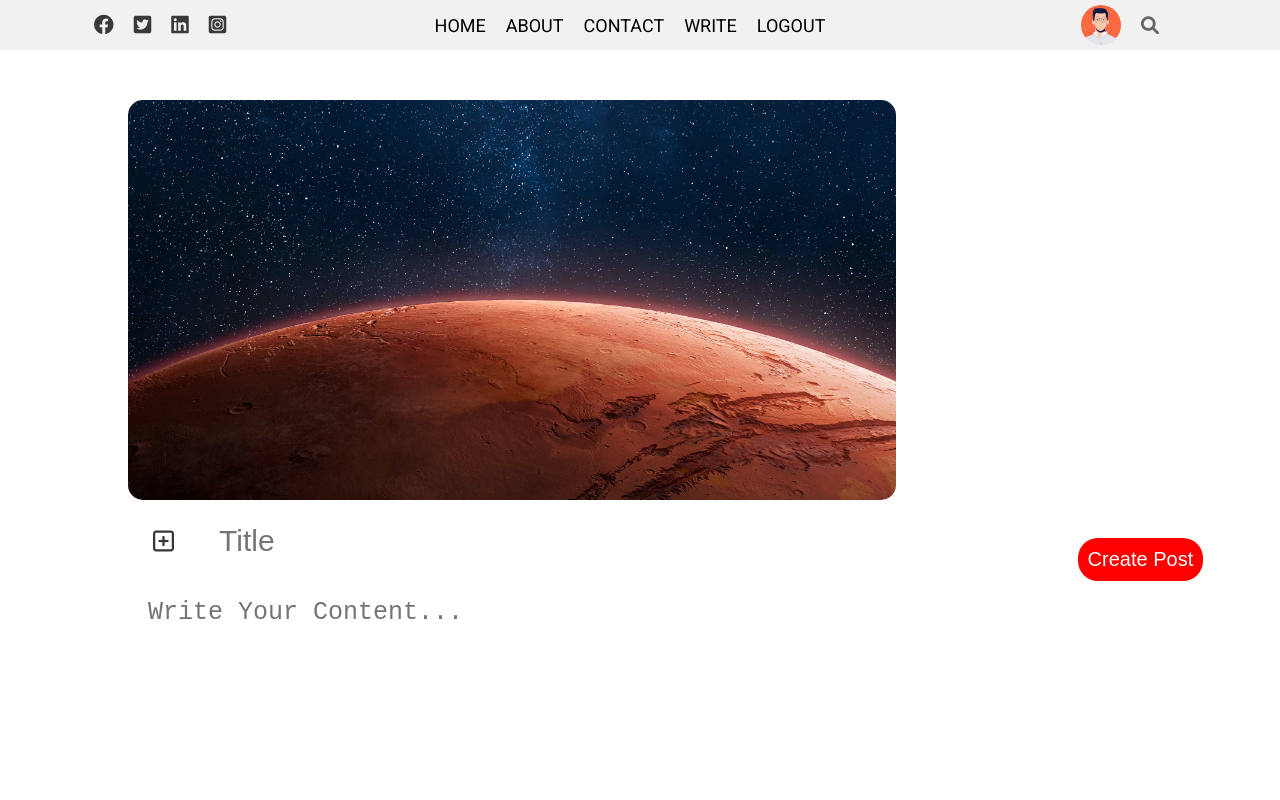
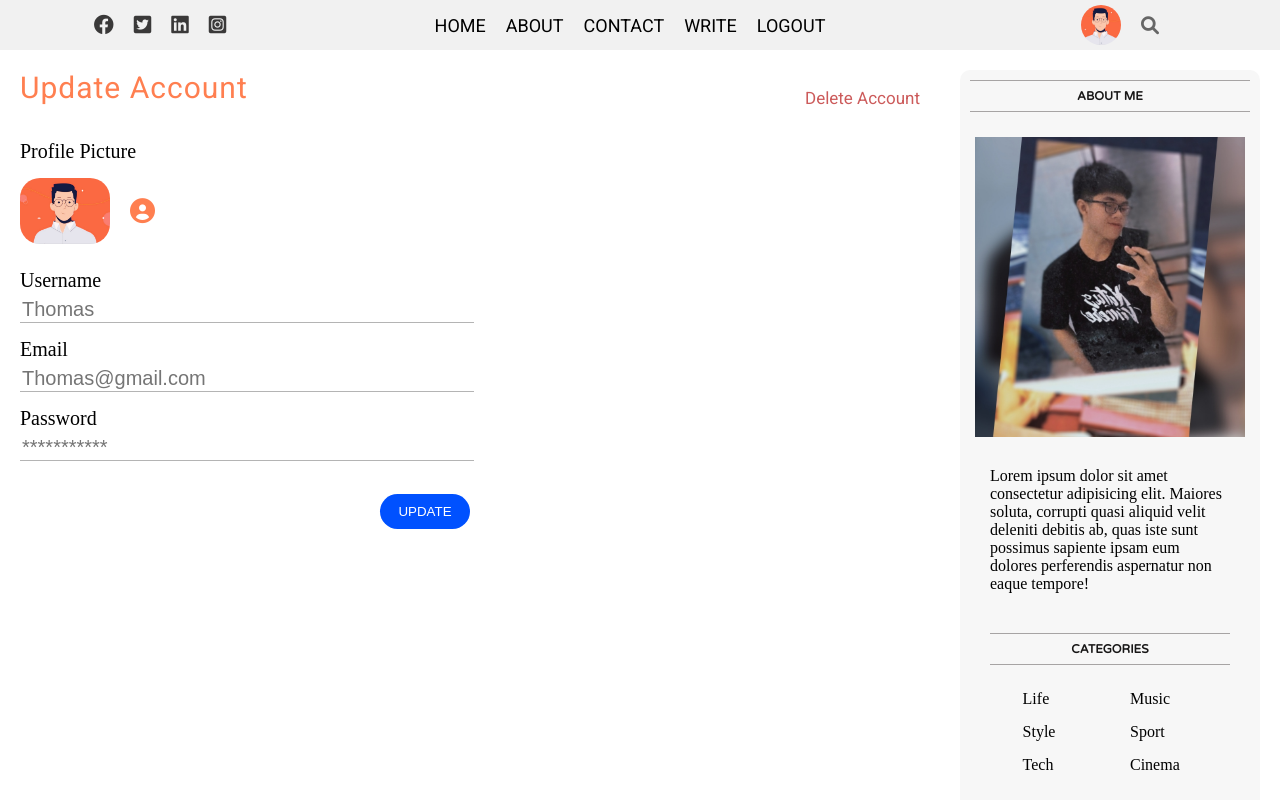
Before and after one commit to ThomasLe-dev/MERN-Blog, a React (Create React App) app: page / in a window 1280 px wide. Shown: the top 800 px of the page. Built offline with nearby package versions, Linux system fonts and the light colour scheme.

Commit message:
setting page update

```diff
--- a/src/App.js
+++ b/src/App.js
@@ -2,12 +2,13 @@ import Home from "./pages/home/Home";
 import TopBar from "./components/topbar/TopBar";
 import Single from "./pages/single/Single";
 import Write from "./pages/write/Write";
+import Settings from "./pages/settings/Settings";
 
 function App() {
   return (
     <>
     <TopBar/>
-    <Write/>
+    <Settings/>
     </>
   );
 }
--- a/src/components/sidebar/sidebar.css
+++ b/src/components/sidebar/sidebar.css
@@ -18,7 +18,7 @@
 .sidebar-item--title{
   margin: 10px;
   padding: 5px;
-  width: 95%;
+  width: 90%;
   text-align: center;
   border-top: 1px solid #a7a4a4;
   border-bottom: 1px solid #a7a4a4;
@@ -31,7 +31,7 @@
 
 .sidebar-item > img{
   margin-top: 15px;
-  width: 100%;
+  width: 90%;
   height: 300px;
   object-fit: cover;
 }
--- a/src/components/topbar/TopBar.jsx
+++ b/src/components/topbar/TopBar.jsx
@@ -19,7 +19,7 @@ export default function topbar() {
               </ul>
           </div>
           <div className="topRight">
-              <img className="topImg" src="./images/profile-img.jpg" alt="" />
+              <img className="topImg" src="./images/profile.jpg" alt="" />
               <i className="topSearch-icon fas fa-search"></i>
           </div>
         </div>
--- /dev/null
+++ b/src/pages/settings/Settings.jsx
@@ -0,0 +1,38 @@
+import Sidebar from "../../components/sidebar/Sidebar"
+import "./settings.css"
+
+export default function Settings() {
+    return (
+
+        <div className="settings">
+            <div className="settings-container">
+                <div className="settings-title">
+                    <span className="settings-update--title">Update Account</span>
+                    <span className="settings-delete--title">Delete Account</span>
+                </div>
+                <form action="" className="settings-form">
+                    <label>Profile Picture</label>
+                    <div className="settings-profile_pic">
+                        <img src="./images/profile.jpg" alt="" />
+                        <label htmlFor="file-input">
+                        <i className="settings-profile_pic-icon fas fa-user-circle"></i>
+                        </label>
+                        <input type="file"  id="file-input" />
+                    </div>
+                    <label >Username</label>
+                    <input type="text" placeholder="Thomas"/>
+
+                    <label >Email</label>
+                    <input type="email" placeholder="Thomas@gmail.com"/>
+
+                    <label >Password</label>
+                    <input type="password" placeholder="***********"/>
+
+                    <button className="settings-submit">UPDATE</button>
+                </form>
+            </div>
+            <Sidebar/>
+        </div>
+
+    )
+}
--- /dev/null
+++ b/src/pages/settings/settings.css
@@ -0,0 +1,88 @@
+.settings{
+  display: flex;
+}
+
+.settings-container{
+  flex: 9;
+  padding: 20px;
+}
+
+.settings-title{
+  display: flex;
+  align-items: center;
+  justify-content: space-between;
+}
+
+.settings-update--title{
+  font-size: 30px;
+  margin-bottom: 20px;
+  color: coral;
+  font-family: 'Roboto', sans-serif;
+  letter-spacing: 1px;
+}
+
+.settings-delete--title{
+  color: rgb(204, 91, 91);
+  cursor: pointer;
+  font-size: 17px;
+  font-family: 'Roboto', sans-serif;
+}
+
+.settings-form{
+  display: flex;
+  flex-direction: column;
+  position: relative;
+}
+
+.settings-profile_pic{
+  display: flex;
+  margin: 10px 0;
+  align-items: center;
+}
+
+.settings-profile_pic img{
+  width: 10%;
+  height: 10%;
+  object-fit: cover;
+  border-radius: 20px;
+}
+
+.settings-profile_pic-icon{
+  font-size: 25px;
+  color: coral;
+  padding: 10px;
+  margin-left: 10px;
+  cursor: pointer;
+}
+
+.settings-form > label{
+  font-size: 20px;
+  margin-top: 15px;
+  margin-bottom: 5px;
+}
+
+.settings-form > input{
+  font-size: 20px;
+  width: 50%;
+  border: none;
+  border-bottom: 1px solid rgb(180, 180, 180);
+  color: rgb(68, 67, 67);
+  outline: none;
+}
+
+.settings-submit{
+  position: absolute;
+  width: 10%;
+  right: 50%;
+  top: 110%;
+  border: none;
+  border-radius: 20px;
+  background-color: rgb(0, 81, 255);
+  color: white;
+  padding: 10px;
+  cursor: pointer;
+}
+
+.settings-submit:hover{
+  background-color: rgb(236, 60, 60);
+}
```
Also changed, not shown: public/images/profile.jpg (renamed from public/images/profile-img.jpg), public/images/wallpaper-0.jpg (added).
